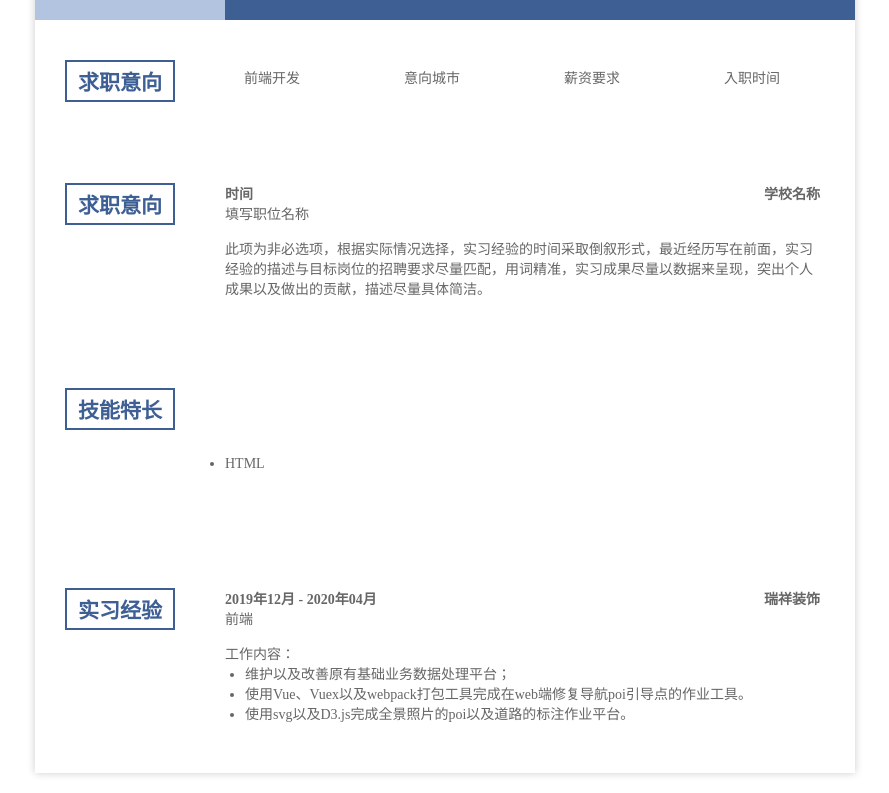
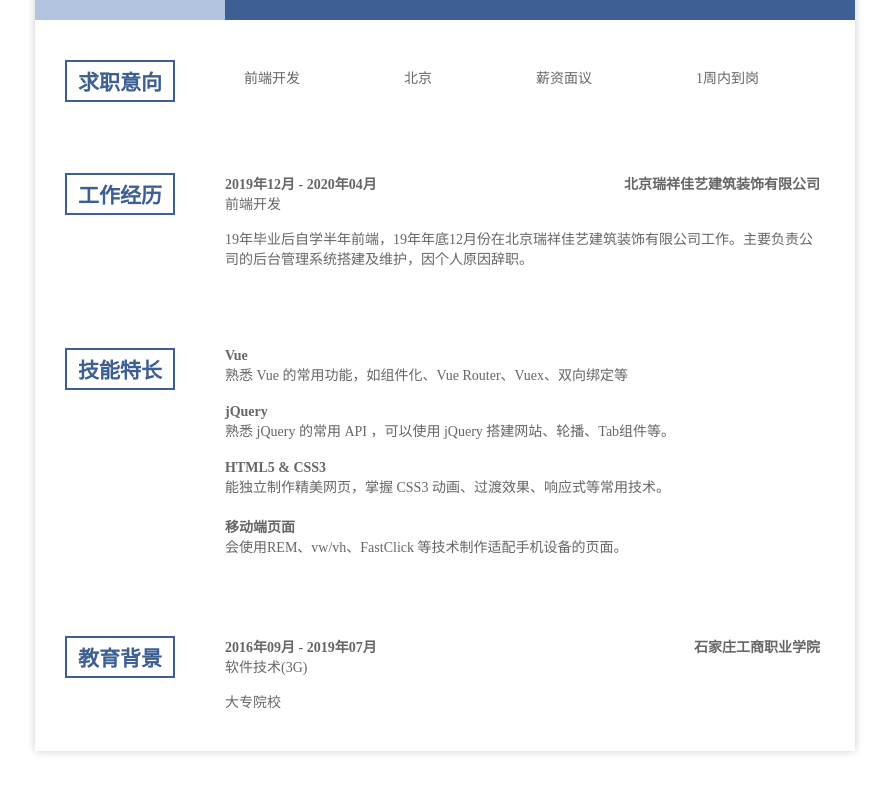
Before and after one commit to uphg/resume, a plain HTML site: page index.html in a window 1280 px wide. Shown: the part 230-1023 px from the top of the page, without its empty margins (195-1084 px from the left). After the commit the page ends 1001 px from the top, so only its background shows below. Drawn offline with Linux system fonts and the light colour scheme.

Commit message:
添加最初版简历

```diff
--- a/index.html
+++ b/index.html
@@ -18,12 +18,12 @@
     <div class="page">
         <header class="head flex">
             <div class="head-photo flex">
-                <img src=" " alt="">
+                <img src="./demo-img/Photo.jpg" alt="">
             </div>
             <div class="head-synopsis">
                 <h2>吕恒</h2>
-                <p class="brief-introduction">一句话介绍自己，告诉HR为什么选择你而不是别人</p>
-                <p>18岁 | 应届生 | 15511872256 | 2633565885@qq.com</p>
+                <p class="brief-introduction">毕业于前端相关专业，自学前端开发，有一定工作经验</p>
+                <p>23岁 | 应届生 | 15511872256 | 1834805770@qq.com</p>
             </div>
         </header>
         <main class="content">
@@ -47,7 +47,7 @@
                                     <use xlink:href="#iconicon"></use>
                                 </svg>
                             </span>
-                            <span class="purpose-txt">意向城市</span>
+                            <span class="purpose-txt">北京</span>
                         </li>
                         <li>
                             <span class="purpose-icon">
@@ -55,7 +55,7 @@
                                     <use xlink:href="#iconxinzi"></use>
                                 </svg>
                             </span>
-                            <span class="purpose-txt">薪资要求</span>
+                            <span class="purpose-txt">薪资面议</span>
                         </li>
                         <li>
                             <span class="purpose-icon">
@@ -63,20 +63,20 @@
                                     <use xlink:href="#iconshijian"></use>
                                 </svg>
                             </span>
-                            <span class="purpose-txt">入职时间</span>
+                            <span class="purpose-txt">1周内到岗</span>
                         </li>
                     </ul>
                 </div>
             </section>
             <section class="flex">
                 <div class="content-left">
-                    <h2>求职意向</h2>
+                    <h2>工作经历</h2>
                 </div>
                 <div class="content-right">
-                    <h3 class="or-so flex"><span class="left">时间</span><span class="right">学校名称</span></h3>
-                    <p class="name">填写职位名称</p>
+                    <h3 class="or-so flex"><span class="left">2019年12月 - 2020年04月</span><span class="right">北京瑞祥佳艺建筑装饰有限公司</span></h3>
+                    <p class="name">前端开发</p>
                     <p class="describe">
-                        此项为非必选项，根据实际情况选择，实习经验的时间采取倒叙形式，最近经历写在前面，实习经验的描述与目标岗位的招聘要求尽量匹配，用词精准，实习成果尽量以数据来呈现，突出个人成果以及做出的贡献，描述尽量具体简洁。
+                        19年毕业后自学半年前端，19年年底12月份在北京瑞祥佳艺建筑装饰有限公司工作。主要负责公司的后台管理系统搭建及维护，因个人原因辞职。
                     </p>
                 </div>
             </section>
@@ -85,27 +85,35 @@
                     <h2>技能特长</h2>
                 </div>
                 <div class="content-right">
-                    <ul class="skill">
-                        <li>
-                            <div class="degree"></div>
-                            <div class="title">HTML</div>
-                        </li>
-                    </ul>
+                    <section class="speciality">
+                        <h3 class="speciality-h3">Vue</h3>
+                        <p>熟悉 Vue 的常用功能，如组件化、Vue Router、Vuex、双向绑定等</p>
+                    </section>
+                    <section class="speciality">
+                        <h3 class="speciality-h3">jQuery</h3>
+                        <p>熟悉 jQuery 的常用 API ，可以使用 jQuery 搭建网站、轮播、Tab组件等。</p>
+                    </section>
+                    <section class="speciality">
+                        <h3 class="speciality-h3">HTML5 & CSS3</h3>
+                        <p>能独立制作精美网页，掌握 CSS3 动画、过渡效果、响应式等常用技术。</p>
+                    </section>
+                    <section class="speciality">
+                        <h3 class="speciality-h3">移动端页面</h3>
+                        <p>会使用REM、vw/vh、FastClick 等技术制作适配手机设备的页面。</p>
+                    </section>
                 </div>
             </section>
             <section class="flex">
                 <div class="content-left">
-                    <h2>实习经验</h2>
+                    <h2>教育背景</h2>
                 </div>
                 <div class="content-right">
-                    <h3 class="or-so flex"><span class="left">2019年12月 - 2020年04月</span><span class="right">瑞祥装饰</span></h3>
-                    <p class="name">前端</p>
-                    <p>工作内容：</p>
-                    <ul class="list-ul">
-                        <li>维护以及改善原有基础业务数据处理平台；</li>
-                        <li>使用Vue、Vuex以及webpack打包工具完成在web端修复导航poi引导点的作业工具。 </li>
-                        <li>使用svg以及D3.js完成全景照片的poi以及道路的标注作业平台。</li>
-                    </ul>
+                    <h3 class="or-so flex"><span class="left">2016年09月 - 2019年07月</span><span class="right">石家庄工商职业学院</span></h3>
+                    <p class="name">软件技术(3G)</p>
+                    <p class="describe">
+                        大专院校
+                        <!-- GPA 3.8/4.0 -->
+                    </p>
                 </div>
             </section>
         </main>
--- a/main.css
+++ b/main.css
@@ -61,7 +61,7 @@ body {
 }
 .content .content-right {
     max-width: 630px;
-    padding: 40px 0 50px;
+    padding: 40px 0 40px;
     flex-grow: 1;
     padding-right: 35px;
 }
@@ -91,17 +91,19 @@ body {
 .content-right .name {
     margin-bottom: 15px;
 }
-.content-right .skill {
 
-}
-.content-right .skill li {
-    width: 80px;
-    height: 110px;
-}
-.skill .degree {
-    width: 68px;
-    height: 68px;
-}
 .list-ul {
     margin-left: 20px;
 }
+.speciality {
+    padding: 10px 0;
+}
+.speciality:nth-child(1) {
+    padding-top: 0;
+}
+.speciality:nth-last-child(1) {
+    padding-bottom: 0;
+}
+.speciality-h3 {
+    font-size: 1em;
+}
```
Also changed, not shown: 简历.md (added, +77 -0 lines), demo-img/34a66513-66fd-462a-971c-c883dcfafe7d.png (deleted), demo-img/444c2024-b321-46c4-b3f5-1e86449f0d5a.png (deleted), demo-img/Photo.jpg (added), demo-img/Snipaste_2020-04-25_17-18-53.jpg (deleted).
